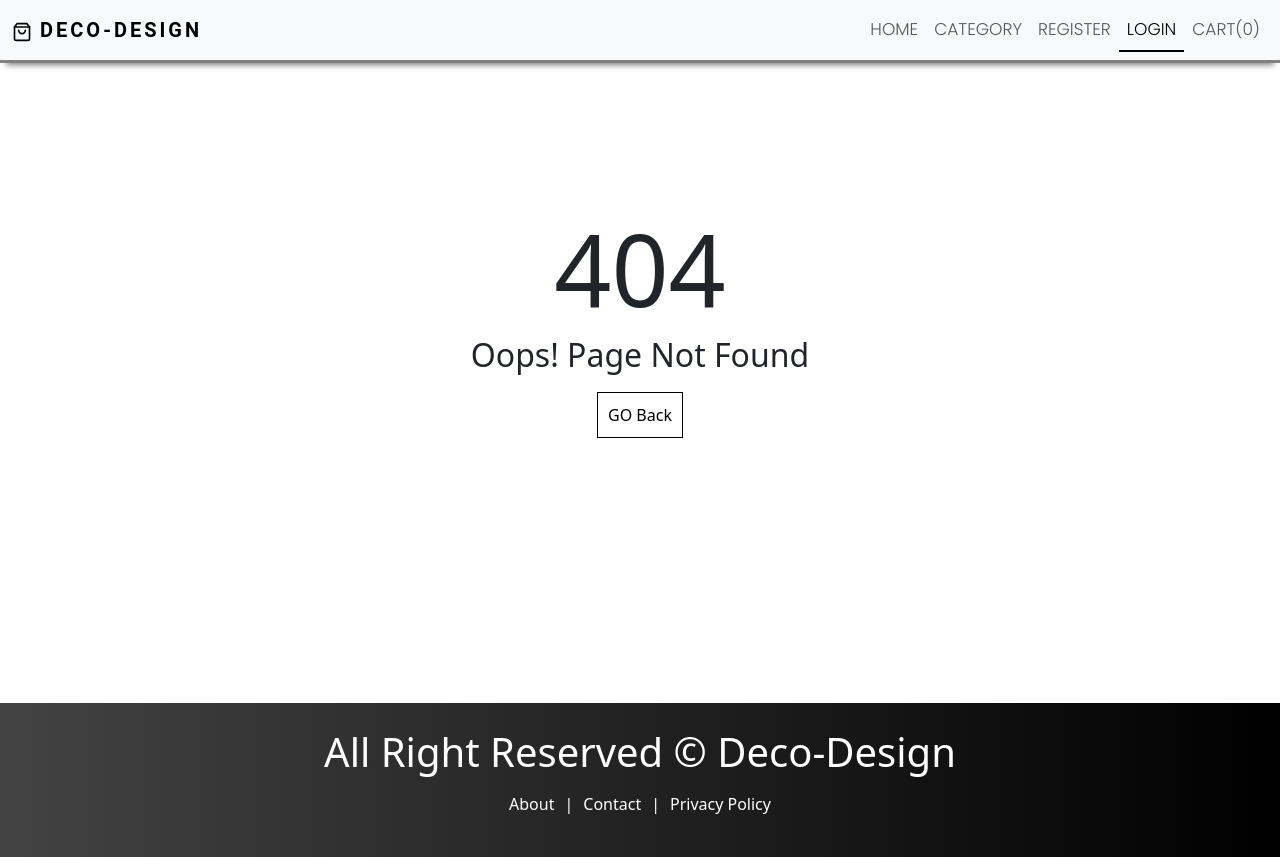
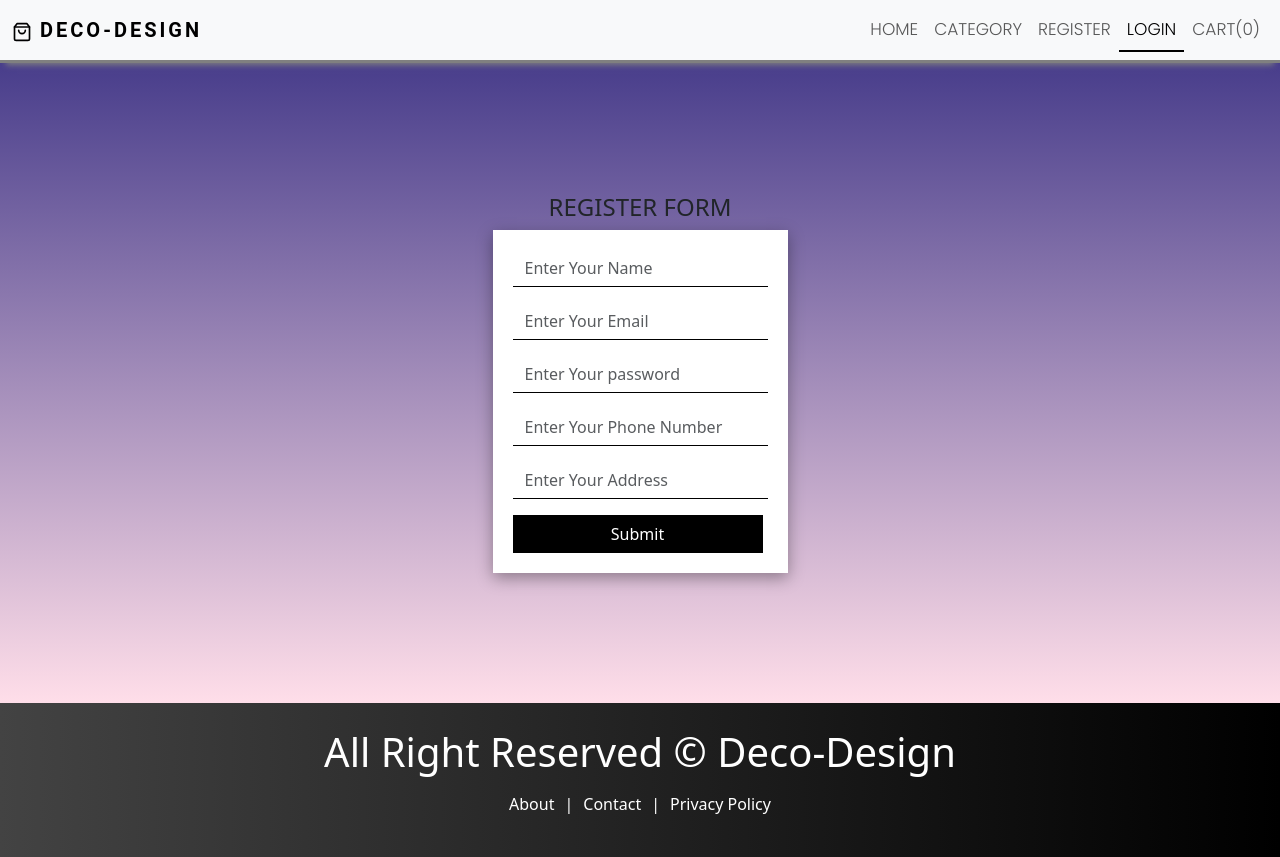
Before and after one commit to capmahin/Deco-Desgin-app, a React (Create React App) app in the folder client/: page /login in a window 1280 px wide. Before the commit this address had no page. Built offline with nearby package versions, Linux system fonts and the light colour scheme.

Commit message:
add style and login form

```diff
--- a/client/src/App.js
+++ b/client/src/App.js
@@ -7,6 +7,7 @@
 import Register from "./pages/Auth/Register";
 import { ToastContainer } from 'react-toastify';
 import 'react-toastify/dist/ReactToastify.css';
+import Login from './pages/Auth/Login';
 
 function App() {
   return (
@@ -14,6 +15,7 @@
     <Routes>
       <Route path="/" element={<HomePage/>}/>
       <Route path="/register" element={<Register/>}/>
+      <Route path="/login" element={<Login/>}/>
       <Route path="/about" element={<About/>}/>
       <Route path="/contact" element={<Contact/>}/>
       <Route path="/policy" element={<Policy/>}/>
--- /dev/null
+++ b/client/src/pages/Auth/Login.js
@@ -0,0 +1,87 @@
+import React from 'react'
+import Layout from './../../components/Layout/Layout';
+import axios from 'axios';
+import {useNavigate} from 'react-router-dom';
+import { useState } from 'react';
+import toast from 'react-hot-toast';
+import "../../styles/AuthStyle.css"
+
+const Login = () => {
+    const [name, setName] = useState("")
+  const [email, setEmail] = useState("")
+  const [password, setPassword] = useState("")
+  const [phone, setPhone] = useState("")
+  const [address, setAddress] = useState("")
+  const navigate = useNavigate();
+
+  const handleSubmit = async(e)=>{
+    e.preventDefault();
+    try {
+       const res = await axios.post(`${process.env.REACT_APP_API}/api/v1/auth/register`,{name,email,password,phone,address});
+       if( res && res.data.success){
+        toast.success(res.data.message)
+        navigate('/login')
+       }else{
+        toast.error(res.data.message)
+       }
+    } catch (error) {
+      console.log(error)
+      toast.error('Something went wrong')
+    }
+
+  }
+  return (
+    <Layout title={"Login - Deco Design"}>
+    <div className="form-container">
+      <h4 className="title">REGISTER FORM</h4>
+      <form onSubmit={handleSubmit}>
+<div className="mb-3">
+
+  <input type="text"
+  value={name}
+  onChange={(e)=>setName(e.target.value)}
+  className="form-control" id="exampleInputEmail1" placeholder="Enter Your Name"
+  required/>
+
+</div>
+<div className="mb-3">
+
+  <input type="email"
+  value={email}
+  onChange={(e)=>setEmail(e.target.value)}
+  className="form-control" id="exampleInputEmail1" placeholder="Enter Your Email"  required />
+
+</div>
+<div className="mb-3">
+
+  <input type="password"
+  value={password}
+  onChange={(e)=>setPassword(e.target.value)}
+  className="form-control" id="exampleInputPassword1" placeholder="Enter Your password" required />
+</div>
+<div className="mb-3">
+
+  <input type="text"
+  value={phone}
+  onChange={(e)=>setPhone(e.target.value)}
+  className="form-control" id="exampleInputEmail1" placeholder="Enter Your Phone Number" required />
+
+</div>
+<div className="mb-3">
+
+  <input type="text"
+  value={address}
+  onChange={(e)=>setAddress(e.target.value)}
+  className="form-control" id="exampleInputEmail1" placeholder="Enter Your Address" required />
+
+</div>
+
+<button type="submit" className="btn btn-primary">Submit</button>
+</form>
+
+    </div>
+  </Layout>
+  )
+}
+
+export default Login
```
